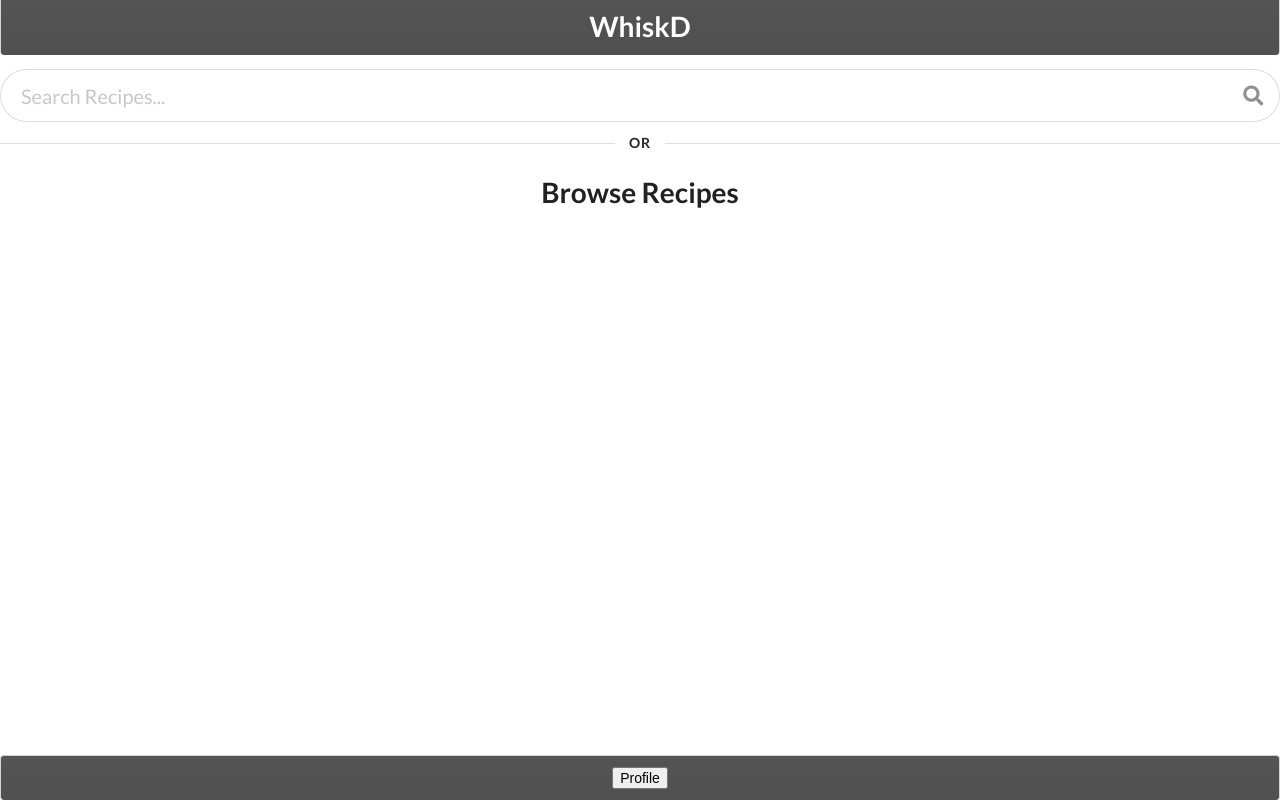
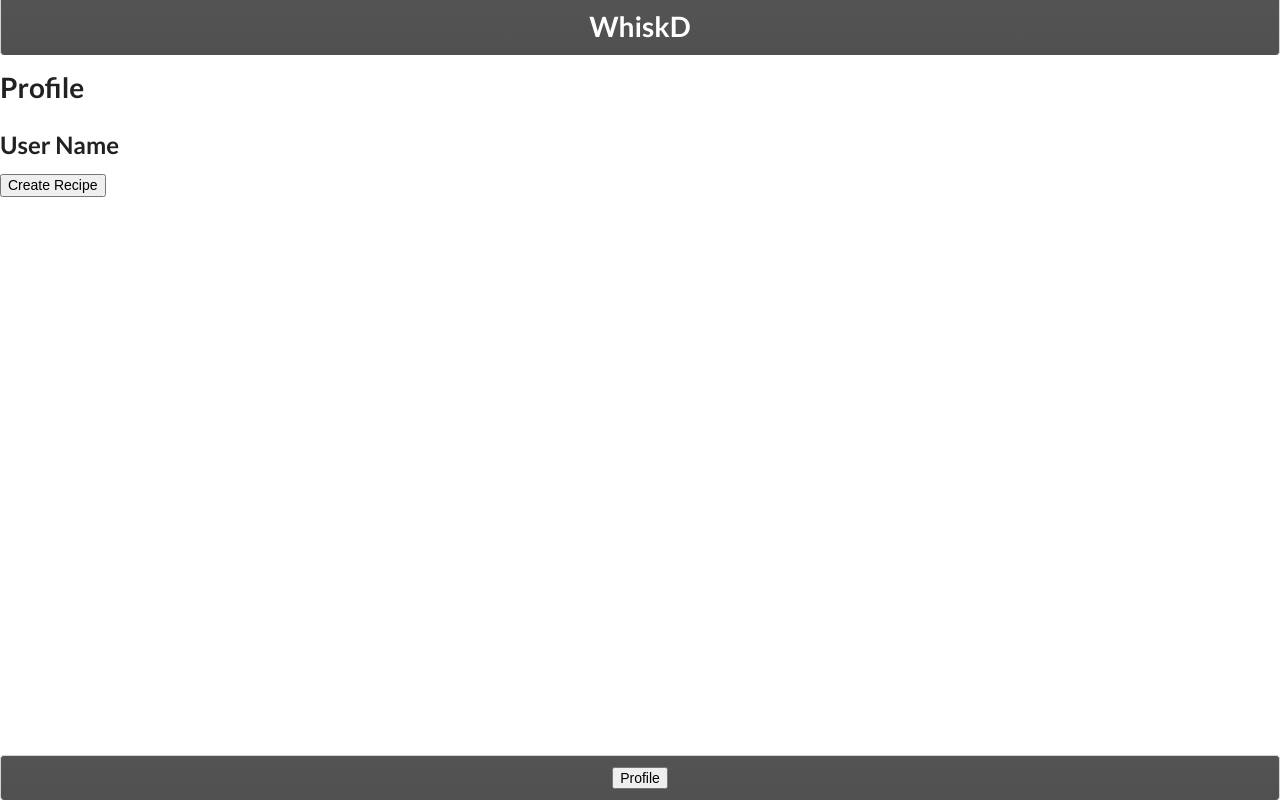
Before and after one commit to MikeBilyeu/WhiskDB, a React (Create React App) app in the folder client/: page / in a window 1280 px wide. Both pictures are taken after a click on the button "Profile". Built offline with nearby package versions, Linux system fonts and the light colour scheme.

Commit message:
profile components render to the page on nav profile button click

```diff
--- a/client/src/components/App.js
+++ b/client/src/components/App.js
@@ -7,7 +7,7 @@ import NavigationBar from './NavigationBar';
 require('dotenv').config();
 
 class App extends React.Component {
-  state = { recipes: [] };
+  state = { recipes: [], page: 'home'};
 
   onSearchSubmit(term) {
     axios.get('https://api.edamam.com/search', {
@@ -25,12 +25,19 @@ class App extends React.Component {
     });
   }
 
+  onNavClick = page => {
+    this.setState({
+      page: page
+    })
+  }
+
+
   render() {
     return (
       <div>
         <Header />
-        <ContentContainer onSubmit={this.onSearchSubmit} />
-        <NavigationBar />
+        <ContentContainer page={this.state.page} onSubmit={this.onSearchSubmit} />
+        <NavigationBar onNavClick={this.onNavClick} />
       </div>
     );
   }
--- a/client/src/components/ContentContainer.js
+++ b/client/src/components/ContentContainer.js
@@ -1,7 +1,13 @@
 import React from 'react';
 import SearchBar from './SearchBar';
+import Profile from './Profile';
 
 const ContentContainer = (props) => {
+
+  if(props.page === 'profile') {
+    return <Profile userName='User Name'/>;
+  }
+
   return (
     <div>
       <SearchBar onSubmit={props.onSubmit} placeholder='Search Recipes...' />
--- a/client/src/components/NavigationBar.js
+++ b/client/src/components/NavigationBar.js
@@ -1,7 +1,7 @@
 import React from 'react';
 import NavigationButton from './NavigationButton';
 
-const NavigationBar = () => {
+const NavigationBar = (props) => {
   return (
     <nav className="ui block inverted header center aligned" style={
       {
@@ -10,7 +10,7 @@ const NavigationBar = () => {
       bottom: '0'
     }
   }>
-    <NavigationButton buttonName="Profile" />
+    <NavigationButton onNavClick={props.onNavClick} page="profile" buttonName="Profile" />
     </nav>
   );
 }
--- a/client/src/components/NavigationButton.js
+++ b/client/src/components/NavigationButton.js
@@ -1,8 +1,17 @@
 import React from 'react';
 
-const NavigationButton = (props) => {
+class NavigationButton extends React.Component {
 
-  return <button>{props.buttonName}</button>
+  onButtonClick = () => {
+    this.props.onNavClick(this.props.page);
+
+  }
+
+  render() {
+    return <button onClick={this.onButtonClick}>{this.props.buttonName}</button>;
+  }
+
+
 }
 
 export default NavigationButton;
--- a/client/src/components/Profile.js
+++ b/client/src/components/Profile.js
@@ -3,7 +3,7 @@ import React from 'react';
 const Profile = (props) => {
   return (
     <div>
-      <h1>Profile<h1>
+      <h1>Profile</h1>
       <h2>{props.userName}</h2>
       <button>Create Recipe</button>
     </div>
```
